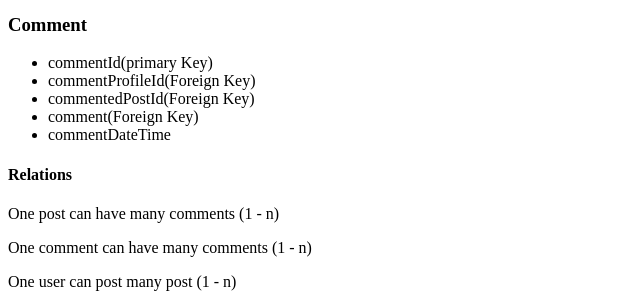
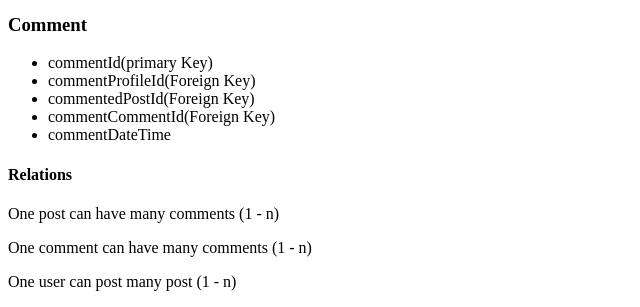
Before and after one commit to jjennings18/data-design, a PHP site: page / in a window 1280 px wide. Shown: the part 837-1144 px from the top of the page, without its empty margins (0-640 px from the left). Run offline with PHP 8.4, Linux system fonts and the light colour scheme.

Commit message:
1 relation addded

```diff
--- a/index.php
+++ b/index.php
@@ -59,7 +59,7 @@
 					<li>commentId(primary Key)</li>
 					<li>commentProfileId(Foreign Key)</li>
 					<li>commentedPostId(Foreign Key)</li>
-					<li>comment(Foreign Key)</li>
+					<li>commentCommentId(Foreign Key)</li>
 					<li>commentDateTime</li>
 				</ul>
 		<h4>Relations</h4>
```
